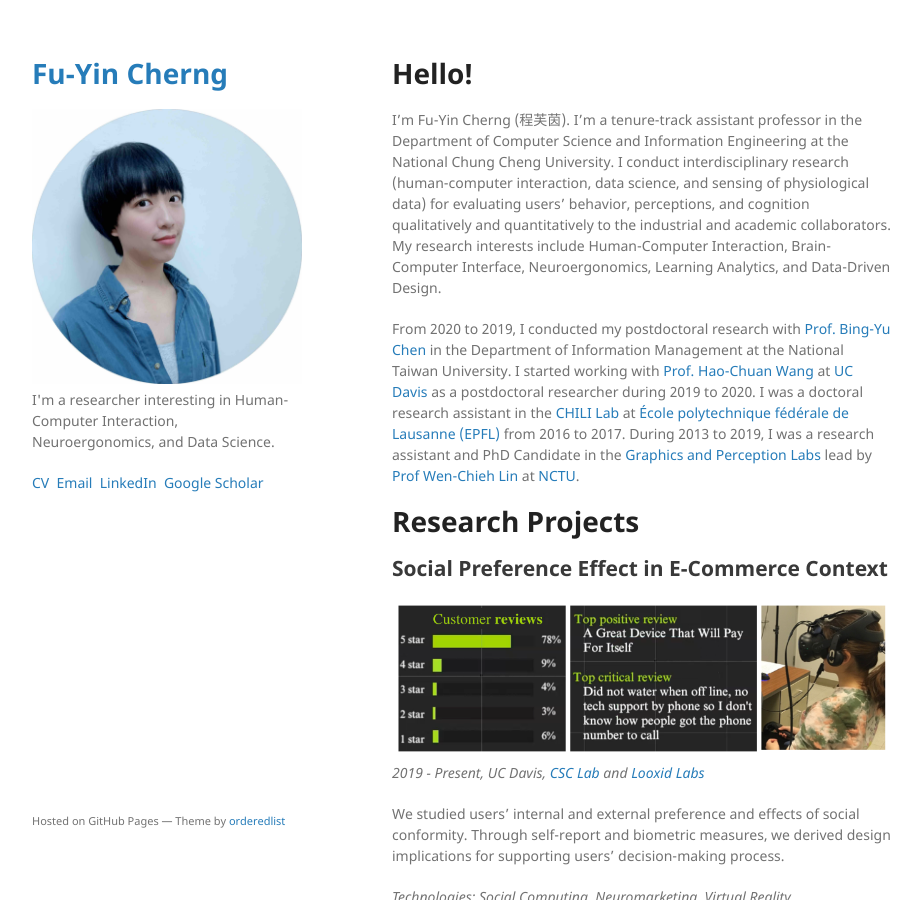
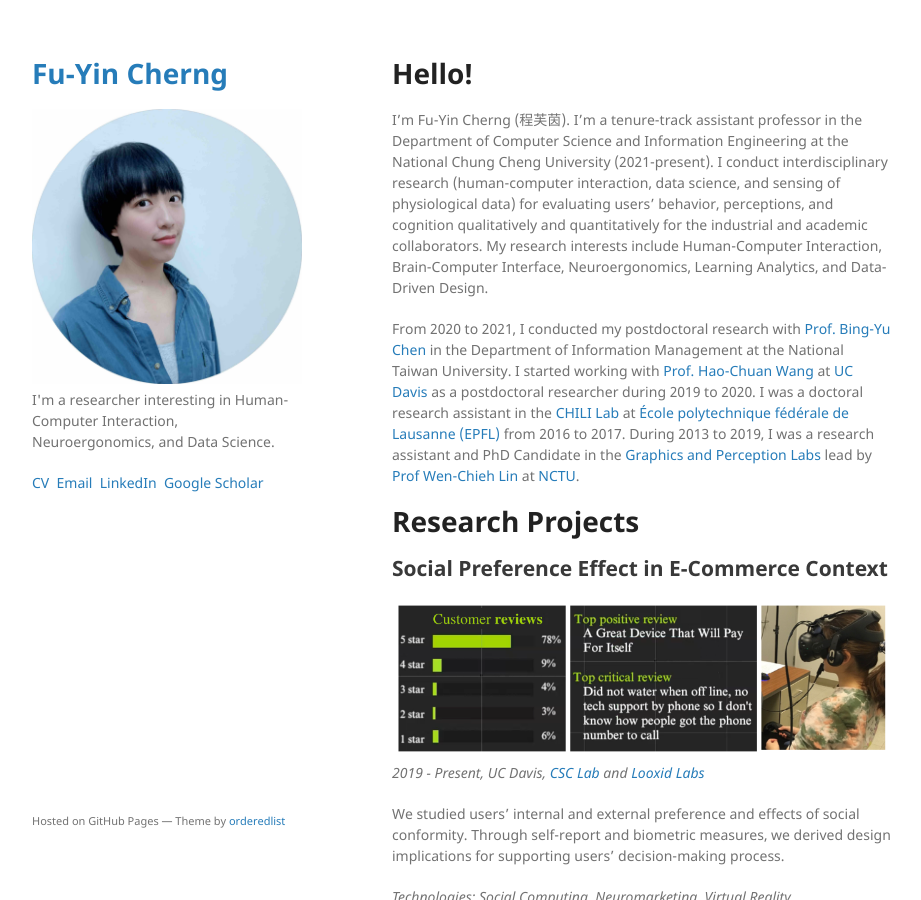
Before and after one commit to FuyinCherng/FuyinCherng.github.io, a Jekyll site: the page built from index.md, in a window 1280 px wide and 900 px high. Shown: the whole window, without its empty margins (178-1099 px from the left). Built offline with Jekyll 4.4.1, drawn with Linux system fonts in a browser that asks for light colours; our own code applies the rules of GitHub Pages for plain Markdown files.

Commit message:
Update index.md

```diff
--- a/index.md
+++ b/index.md
@@ -3,10 +3,10 @@
 ---
 
 # Hello!
-I'm Fu-Yin Cherng (程芙茵). I'm a tenure-track assistant professor in the Department of Computer Science and Information Engineering at the National Chung Cheng University. I conduct interdisciplinary research (human-computer interaction, data science, and sensing of physiological data) for evaluating users’ behavior, perceptions, and cognition qualitatively and quantitatively to the industrial and academic collaborators. My research interests include Human-Computer Interaction, Brain-Computer Interface, Neuroergonomics, Learning Analytics, and Data-Driven Design.
+I'm Fu-Yin Cherng (程芙茵). I'm a tenure-track assistant professor in the Department of Computer Science and Information Engineering at the National Chung Cheng University (2021-present). I conduct interdisciplinary research (human-computer interaction, data science, and sensing of physiological data) for evaluating users’ behavior, perceptions, and cognition qualitatively and quantitatively for the industrial and academic collaborators. My research interests include Human-Computer Interaction, Brain-Computer Interface, Neuroergonomics, Learning Analytics, and Data-Driven Design.
 
 
-From 2020 to 2019, I conducted my postdoctoral research with [Prof. Bing-Yu Chen](http://graphics.im.ntu.edu.tw/~robin/) in the Department of Information Management at the National Taiwan University. I started working with [Prof. Hao-Chuan Wang](http://www.haochuanwang.info/) at [UC Davis](https://www.ucdavis.edu/) as a postdoctoral researcher during 2019 to 2020. I was a doctoral research assistant in the [CHILI Lab](https://www.epfl.ch/labs/chili/) at [École polytechnique fédérale de Lausanne (EPFL)](https://www.epfl.ch/en/home/) from 2016 to 2017. During 2013 to 2019, I was a research assistant and PhD Candidate in the [Graphics and Perception Labs](https://gpl.cs.nctu.edu.tw) lead by [Prof Wen-Chieh Lin](https://gpl.cs.nctu.edu.tw/Steve-Lin/) at [NCTU](https://www.nctu.edu.tw/).
+From 2020 to 2021, I conducted my postdoctoral research with [Prof. Bing-Yu Chen](http://graphics.im.ntu.edu.tw/~robin/) in the Department of Information Management at the National Taiwan University. I started working with [Prof. Hao-Chuan Wang](http://www.haochuanwang.info/) at [UC Davis](https://www.ucdavis.edu/) as a postdoctoral researcher during 2019 to 2020. I was a doctoral research assistant in the [CHILI Lab](https://www.epfl.ch/labs/chili/) at [École polytechnique fédérale de Lausanne (EPFL)](https://www.epfl.ch/en/home/) from 2016 to 2017. During 2013 to 2019, I was a research assistant and PhD Candidate in the [Graphics and Perception Labs](https://gpl.cs.nctu.edu.tw) lead by [Prof Wen-Chieh Lin](https://gpl.cs.nctu.edu.tw/Steve-Lin/) at [NCTU](https://www.nctu.edu.tw/).
 
 # Research Projects
 ## Social Preference Effect in E-Commerce Context
```
